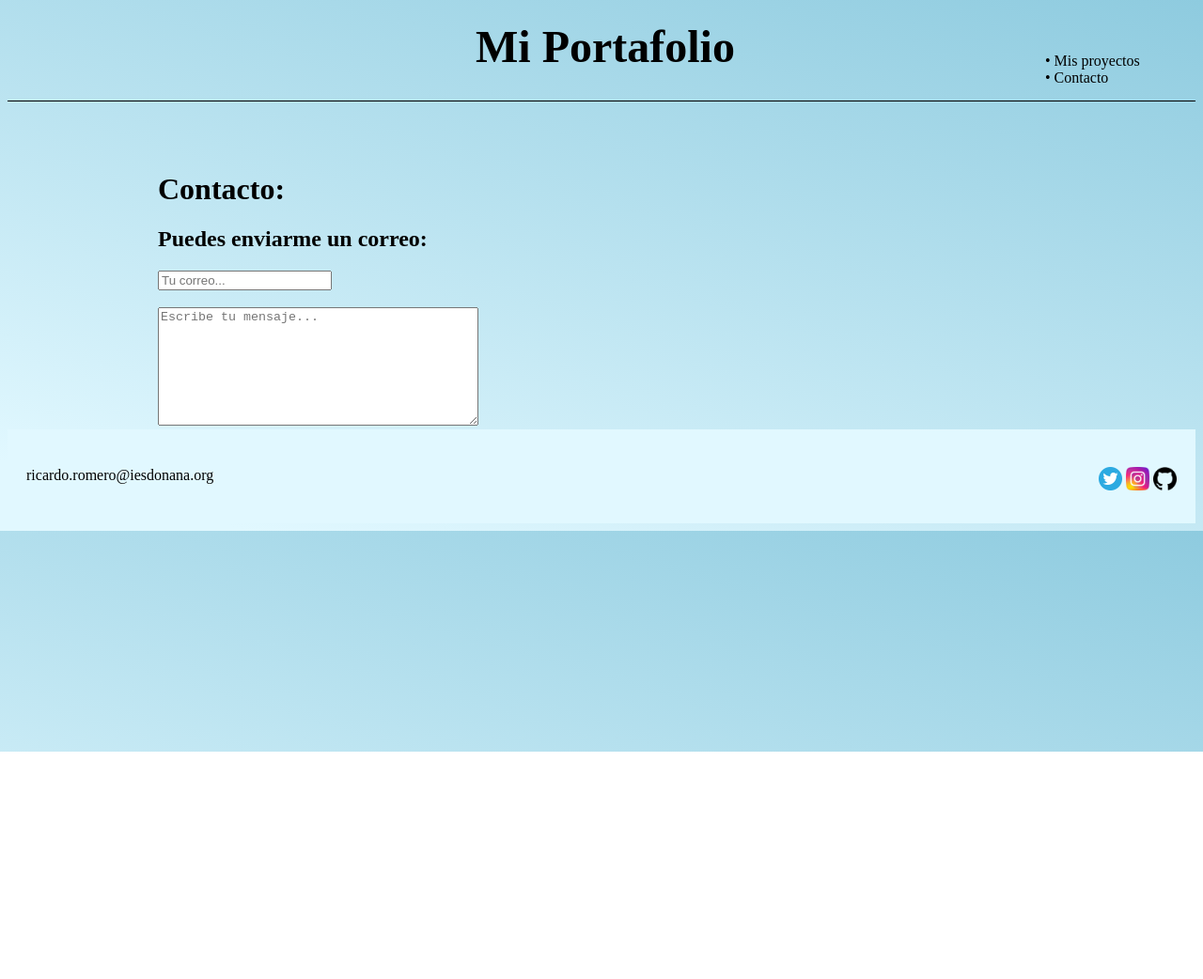
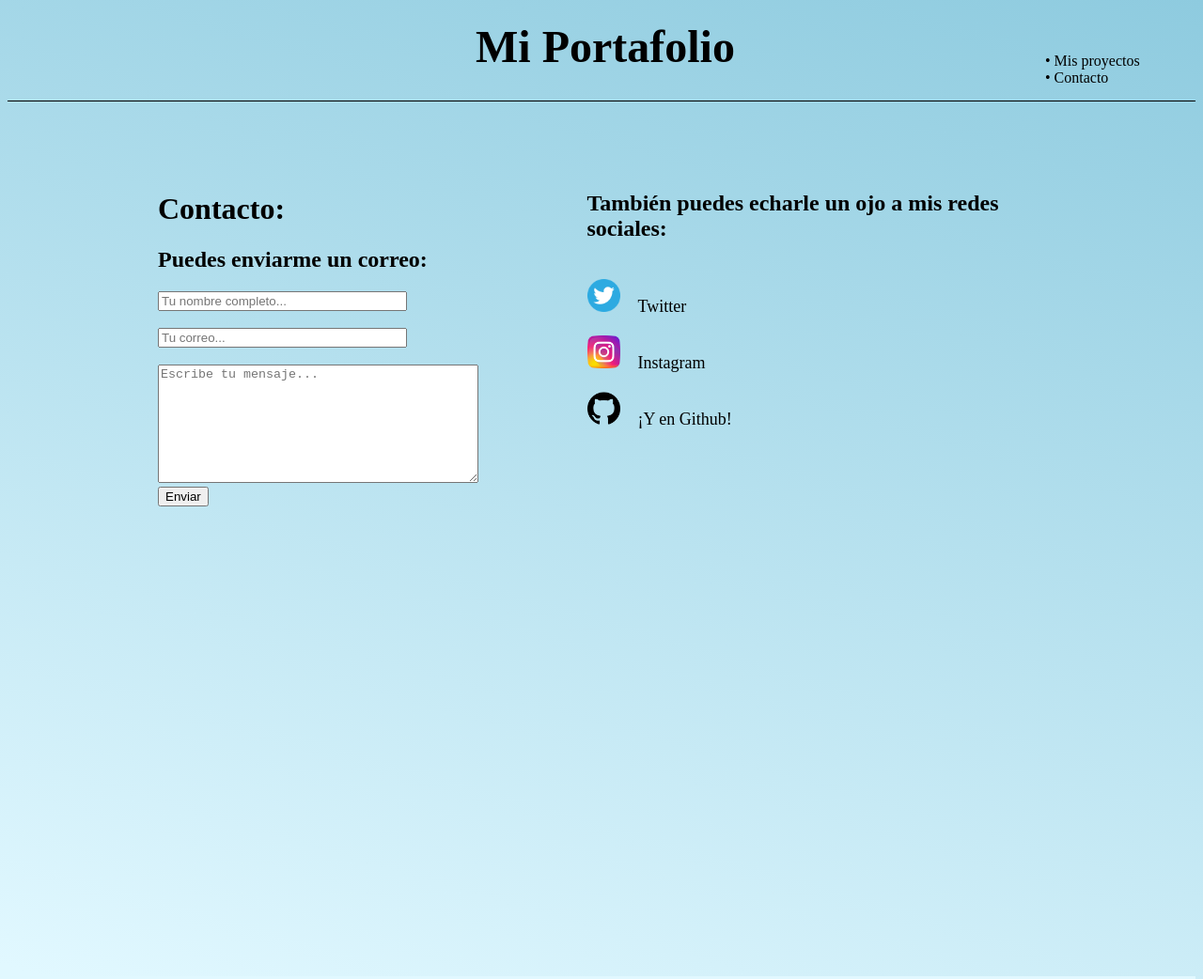
Before and after one commit to ricardoArana/portafolio_ricardo, a plain HTML site: page pag/contacto.html in a window 1280 px wide. Shown: the top 1042 px of the page at 94% size. Before the commit the page ends 800 px from the top, so only its background shows below. Drawn offline with Linux system fonts and the light colour scheme.

```diff
--- a/css/style.css
+++ b/css/style.css
@@ -46,6 +46,7 @@ header > #link > a:hover {
     color: blue;
 }
 #contacto {
+  display: flex;
   margin-top: 75px;
   margin-left: 12.5vw;
   width: 75vw;
@@ -53,10 +54,25 @@ header > #link > a:hover {
 #correo {
   width: 37.5vw;
 }
-#text {
+#redes_sociales div{
+  display: inline;
+  height: 35px;
+  font-size: large;
+  margin-left: 15px;
+}
+#redes_sociales > a > img {
+  margin-top: 20px;
+  height: 35px;
+  width: 35px;
+}
+
+.text {
   display: block;
 }
 
+.relleno {
+  height: 500px;
+}
 main {
     margin-left: 10vw;
     width: 80vw;
@@ -266,7 +282,7 @@ main {
 
   .video > iframe{
     width: 500px;
-    height: 360px;
+    height: 300px;
   }
 
 #subir > p {
--- a/pag/contacto.html
+++ b/pag/contacto.html
@@ -4,7 +4,7 @@
   <meta charset="UTF-8">
   <meta http-equiv="X-UA-Compatible" content="IE=edge">
   <meta name="viewport" content="width=device-width, initial-scale=1.0">
-  <title>Contacto</title>
+  <title>Contacto: Ricardo Romero Arana</title>
   <link rel="stylesheet" href="../css/style.css">
 </head>
 <body>
@@ -16,17 +16,29 @@
   </div>
   </header>
   <div id="contacto">
-    <h1>Contacto:</h1>
 
     <div id="correo">
+      <h1>Contacto:</h1>
       <h2>Puedes enviarme un correo:</h2>
       <form >
-        <input id="text" type="text" placeholder="Tu correo..."> <br>
-        <textarea rows="8" cols="40" placeholder="Escribe tu mensaje..." required></textarea>
+        <input class="text" type="text" size="30" placeholder="Tu nombre completo..."> <br>
+        <input class="text" type="text" size="30" placeholder="Tu correo..."> <br>
+        <textarea rows="8" cols="40" placeholder="Escribe tu mensaje..." required></textarea> <br>
+        <button type="submit">Enviar</button>
       </form>
     </div>
+    <div id="redes_sociales">
 
+      <h2>También puedes echarle un ojo a mis redes sociales:</h2>
+      <a href="https://twitter.com"> <img src="/img/twitter.png" alt=""></a> <div>Twitter</div> <br>
+      <a href="https://instagram.com"> <img src="/img/instagram.png" alt=""></a> <div>Instagram</div><br>
+      <a href="https://gitbub.com"> <img src="/img/github.png" alt=""></a> <div>¡Y en Github! </div><br>
+
+    </div>
   </div>
+
+  <div class="relleno"></div>
+
   <footer>
     <div id="email"> ricardo.romero@iesdonana.org </div>
     <div id="redes">
```
Also changed, not shown: index.html (+3 -6 lines), pag/mis_proyectos.html (+10 -1 lines), img/joyeria.png (added).
